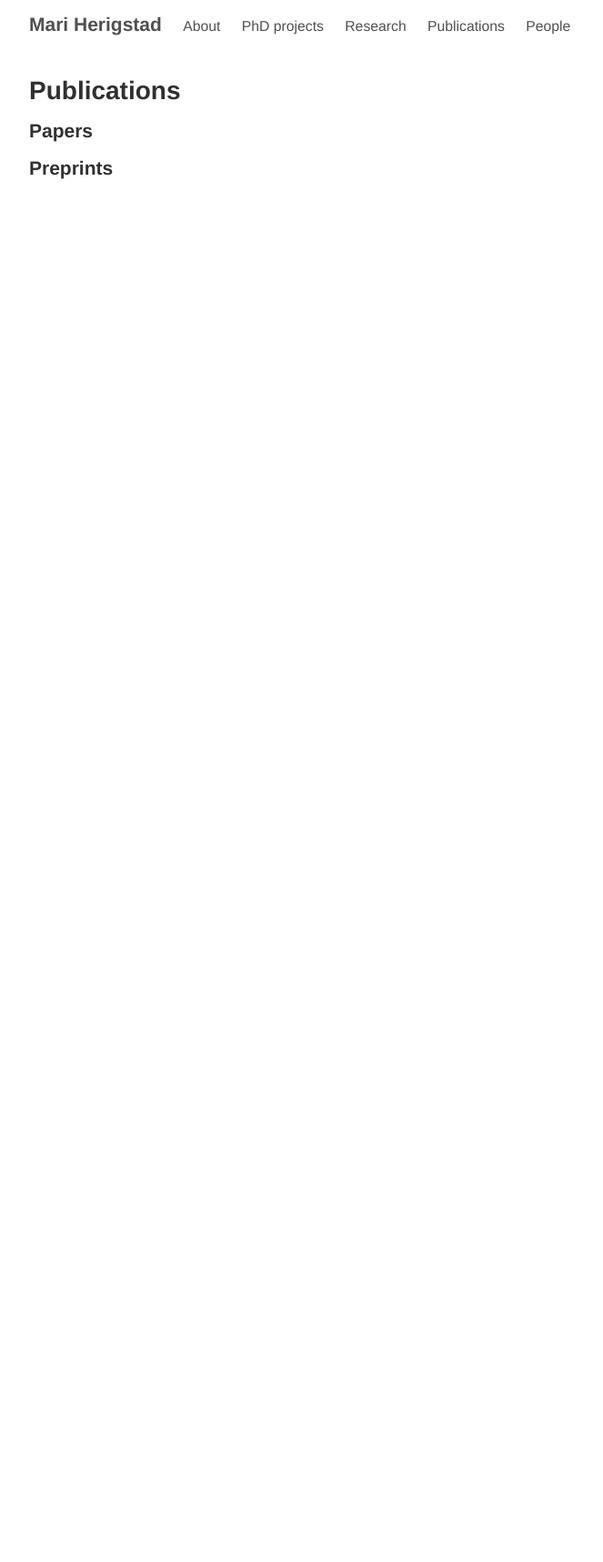
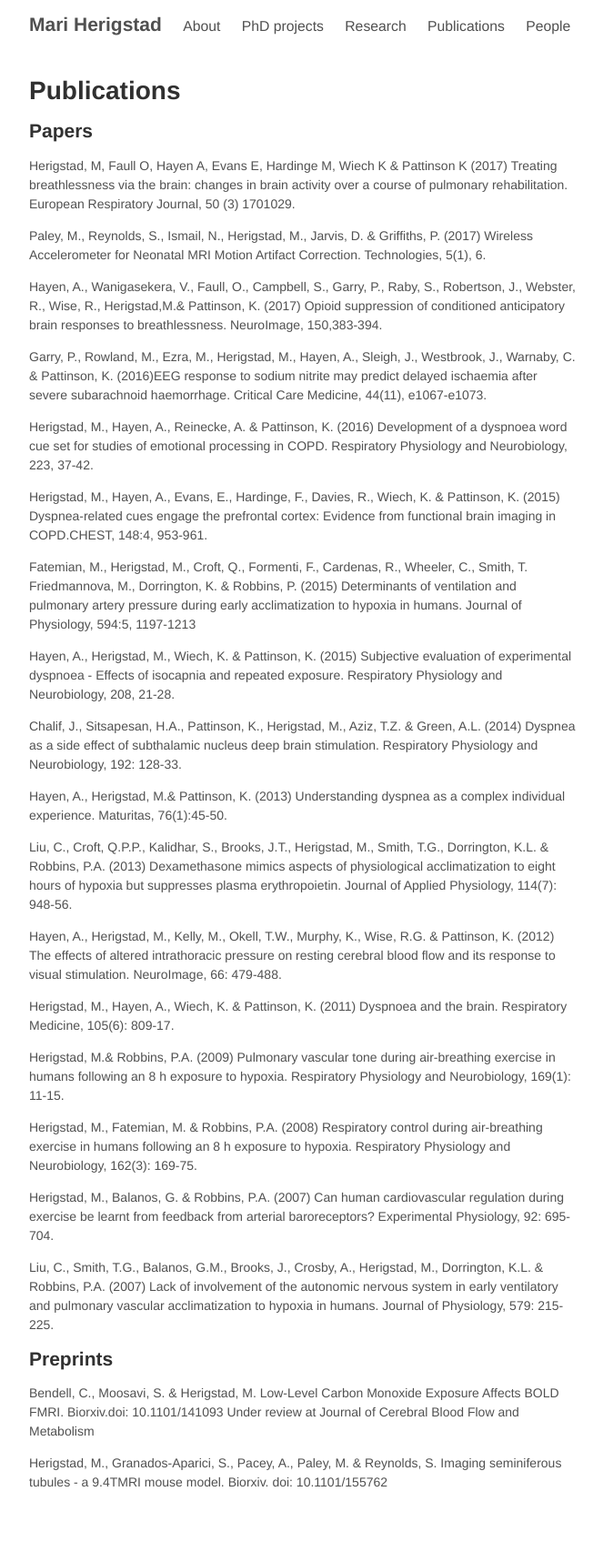
Before and after one commit to mariherigstad/mariherigstad.github.io, a Jekyll site: the page built from publications.md, in a window 1280 px wide. Shown: the whole page at 91% size, without its empty margins (307-970 px from the left). Built offline with Jekyll 4.4.1, drawn with Linux system fonts in a browser that asks for light colours; before the commit the page ends 900 px from its top, so only the background shows below that.

Commit message:
Update publications.md

```diff
--- a/publications.md
+++ b/publications.md
@@ -4,6 +4,41 @@ title: Publications
 ---
 
 ## Papers
+Herigstad, M,  Faull  O,  Hayen  A,  Evans  E,  Hardinge  M,  Wiech  K  &  Pattinson  K  (2017)  Treating  breathlessness  via  the brain:  changes  in  brain  activity  over  a  course  of  pulmonary  rehabilitation. European  Respiratory  Journal, 50  (3) 1701029.
 
+Paley, M., Reynolds, S., Ismail, N., Herigstad, M., Jarvis, D. & Griffiths, P. (2017) Wireless Accelerometer for Neonatal MRI Motion Artifact Correction. Technologies, 5(1), 6.
+
+Hayen,  A.,  Wanigasekera,  V.,  Faull,  O.,  Campbell,  S.,  Garry,  P.,  Raby,  S.,  Robertson,  J.,  Webster,  R.,  Wise,  R., Herigstad,M.& Pattinson, K. (2017) Opioid suppression of conditioned anticipatory brain responses to breathlessness. NeuroImage, 150,383-394.
+
+Garry, P., Rowland, M., Ezra, M., Herigstad, M., Hayen, A., Sleigh, J., Westbrook, J., Warnaby, C. & Pattinson, K. (2016)EEG response to sodium nitrite may predict delayed ischaemia after severe subarachnoid haemorrhage. Critical Care Medicine, 44(11), e1067-e1073.
+
+Herigstad, M.,  Hayen,  A.,  Reinecke,  A.  &  Pattinson,  K.  (2016)  Development  of  a  dyspnoea  word  cue  set  for  studies  of emotional processing in COPD. Respiratory Physiology and Neurobiology, 223, 37-42.
+
+Herigstad, M., Hayen, A., Evans, E., Hardinge, F., Davies, R., Wiech, K. & Pattinson, K. (2015) Dyspnea-related cues engage the prefrontal cortex: Evidence from functional brain imaging in COPD.CHEST, 148:4, 953-961.
+
+Fatemian, M., Herigstad, M., Croft, Q., Formenti, F., Cardenas, R., Wheeler, C., Smith, T. Friedmannova, M., Dorrington, K. & Robbins, P. (2015) Determinants of ventilation and pulmonary artery pressure during early acclimatization to hypoxia in humans. Journal of Physiology, 594:5, 1197-1213
+
+Hayen, A., Herigstad, M., Wiech, K. & Pattinson, K. (2015) Subjective evaluation of experimental dyspnoea - Effects of isocapnia and repeated exposure. Respiratory Physiology and Neurobiology, 208, 21-28.
+
+Chalif, J., Sitsapesan, H.A., Pattinson, K., Herigstad, M., Aziz, T.Z. & Green, A.L. (2014) Dyspnea as a side effect of subthalamic nucleus deep brain stimulation. Respiratory Physiology and Neurobiology, 192: 128-33.
+
+Hayen, A., Herigstad, M.& Pattinson, K. (2013) Understanding dyspnea as a complex individual experience. Maturitas, 76(1):45-50.
+
+Liu, C., Croft, Q.P.P., Kalidhar, S., Brooks, J.T., Herigstad, M., Smith, T.G., Dorrington, K.L. & Robbins, P.A. (2013) Dexamethasone mimics aspects of physiological acclimatization to eight hours of hypoxia but suppresses plasma erythropoietin. Journal of Applied Physiology, 114(7): 948-56.
+
+Hayen,  A., Herigstad, M.,  Kelly,  M.,  Okell,  T.W.,  Murphy,  K.,  Wise,  R.G.  &  Pattinson,  K.  (2012)  The  effects  of  altered intrathoracic pressure on resting cerebral blood flow and its response to visual stimulation. NeuroImage, 66: 479-488.
+
+Herigstad, M., Hayen, A., Wiech, K. & Pattinson, K. (2011) Dyspnoea and the brain. Respiratory Medicine, 105(6):  809-17.
+
+Herigstad, M.&  Robbins,  P.A.  (2009)  Pulmonary  vascular  tone  during  air-breathing  exercise  in  humans  following  an  8 h exposure to hypoxia. Respiratory Physiology and Neurobiology, 169(1): 11-15.
+
+Herigstad, M., Fatemian, M. & Robbins, P.A. (2008) Respiratory control during air-breathing exercise in humans following an 8 h exposure to hypoxia. Respiratory Physiology and Neurobiology, 162(3): 169-75.
+
+Herigstad, M., Balanos, G. & Robbins, P.A. (2007) Can human cardiovascular regulation during exercise be learnt from feedback from arterial baroreceptors? Experimental Physiology, 92: 695-704.
+
+Liu, C., Smith, T.G., Balanos, G.M., Brooks, J., Crosby, A., Herigstad, M., Dorrington, K.L. & Robbins, P.A. (2007) Lack of involvement of the autonomic nervous system in early ventilatory and pulmonary vascular acclimatization to hypoxia in humans. Journal of Physiology, 579: 215-225.
 
 ## Preprints
+Bendell, C., Moosavi, S. & Herigstad, M. Low-Level Carbon Monoxide Exposure Affects BOLD FMRI. Biorxiv.doi: 10.1101/141093 Under review at Journal of Cerebral Blood Flow and Metabolism
+
+Herigstad, M., Granados-Aparici, S., Pacey, A., Paley, M. & Reynolds, S. Imaging seminiferous tubules - a 9.4TMRI mouse model. Biorxiv. doi: 10.1101/155762
```
